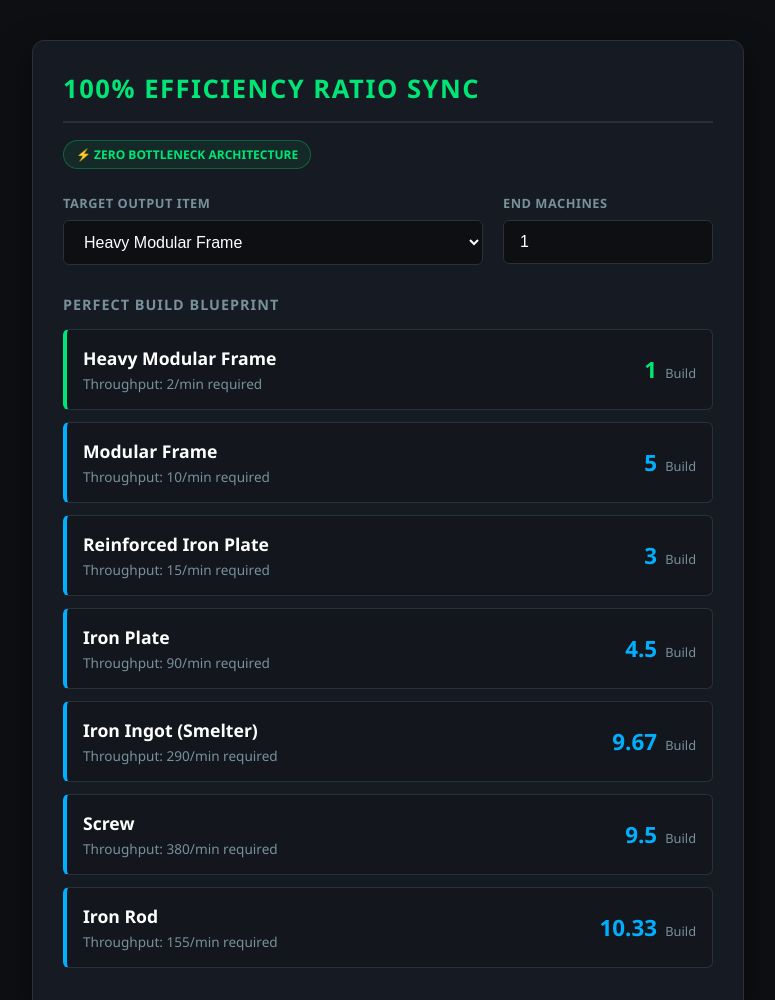
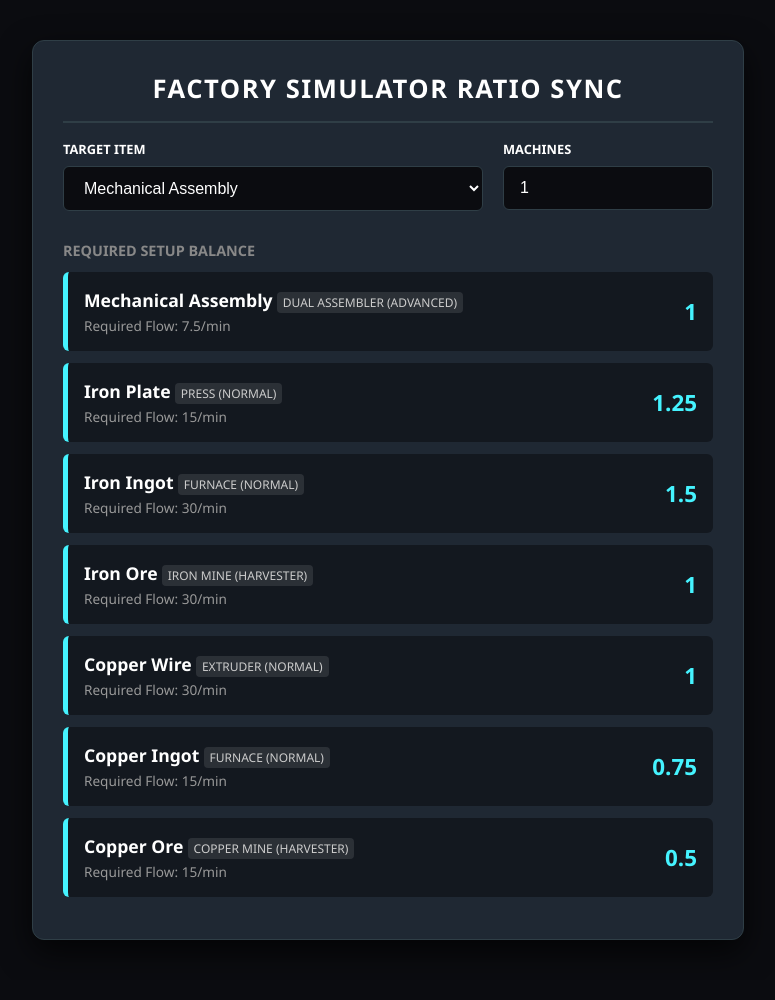
Before and after one commit to Exceletor/max-eff-calculator, a plain HTML site: page index.html in a window 1280 px wide. Shown: the top 1000 px of the page, without its empty margins (252-1027 px from the left). Drawn offline with Linux system fonts and the light colour scheme.

Commit message:
Update index.html

```diff
--- a/index.html
+++ b/index.html
@@ -3,20 +3,20 @@
 <head>
     <meta charset="UTF-8">
     <meta name="viewport" content="width=device-width, initial-scale=1.0">
-    <title>Max Efficiency Factory Ratio Sync</title>
+    <title>Factory Simulator Ultimate Sync</title>
     <style>
         :root {
-            --bg-color: #0d0f12;
-            --panel-bg: #161a22;
-            --accent-green: #00e676;
-            --accent-blue: #00b0ff;
-            --text-light: #f5f6f8;
-            --text-muted: #78909c;
-            --border-color: #263238;
+            --bg-color: #0b0c10;
+            --panel-bg: #1f2833;
+            --accent-green: #66fcf1;
+            --accent-blue: #45f3ff;
+            --text-light: #c5c6c7;
+            --text-muted: #66fcf1;
+            --border-color: #2f3e46;
         }
 
         body {
-            font-family: 'Segoe UI', system-ui, -apple-system, sans-serif;
+            font-family: 'Segoe UI', system-ui, sans-serif;
             background-color: var(--bg-color);
             color: var(--text-light);
             margin: 0;
@@ -30,32 +30,20 @@
             max-width: 650px;
             background: var(--panel-bg);
             border-radius: 12px;
+            padding: 30px;
+            box-shadow: 0 12px 32px rgba(0,0,0,0.7);
             border: 1px solid var(--border-color);
-            padding: 30px;
-            box-shadow: 0 12px 32px rgba(0,0,0,0.5);
         }
 
         h1 {
             margin-top: 0;
             font-size: 1.6rem;
-            color: var(--accent-green);
+            color: #fff;
             text-transform: uppercase;
             letter-spacing: 1.5px;
             border-bottom: 2px solid var(--border-color);
             padding-bottom: 15px;
-        }
-
-        .efficiency-badge {
-            display: inline-block;
-            background: rgba(0, 230, 118, 0.08);
-            color: var(--accent-green);
-            padding: 5px 12px;
-            border-radius: 20px;
-            font-size: 0.75rem;
-            font-weight: bold;
-            text-transform: uppercase;
-            margin-bottom: 25px;
-            border: 1px solid rgba(0, 230, 118, 0.3);
+            text-align: center;
         }
 
         .grid-inputs {
@@ -68,57 +56,32 @@
         label {
             display: block;
             font-size: 0.8rem;
-            color: var(--text-muted);
+            color: #fff;
             margin-bottom: 8px;
             text-transform: uppercase;
             font-weight: 600;
-            letter-spacing: 0.5px;
         }
 
         select, input {
             width: 100%;
             padding: 12px 16px;
-            background: var(--bg-color);
+            background: #0b0c10;
             border: 1px solid var(--border-color);
             color: #fff;
             border-radius: 6px;
             font-size: 1rem;
             box-sizing: border-box;
-            transition: border-color 0.2s ease;
-        }
-
-        select:focus, input:focus {
-            outline: none;
-            border-color: var(--accent-blue);
-        }
-
-        .results-section h2 {
-            font-size: 0.9rem;
-            color: var(--text-muted);
-            text-transform: uppercase;
-            margin-bottom: 15px;
-            letter-spacing: 1px;
         }
 
         .ratio-row {
-            background: rgba(0, 0, 0, 0.15);
-            border: 1px solid var(--border-color);
+            background: rgba(0, 0, 0, 0.4);
             border-radius: 6px;
             padding: 16px;
             margin-bottom: 12px;
             display: flex;
             justify-content: space-between;
             align-items: center;
-            transition: transform 0.2s ease;
-        }
-
-        .ratio-row:hover {
-            transform: translateX(2px);
-        }
-
-        .item-info {
-            display: flex;
-            flex-direction: column;
+            border-left: 5px solid var(--accent-blue);
         }
 
         .item-name {
@@ -129,12 +92,17 @@
 
         .item-rates {
             font-size: 0.85rem;
-            color: var(--text-muted);
+            color: #999;
             margin-top: 4px;
         }
 
-        .ratio-badge {
-            text-align: right;
+        .machine-type {
+            font-size: 0.75rem;
+            text-transform: uppercase;
+            background: rgba(255,255,255,0.1);
+            padding: 2px 6px;
+            border-radius: 4px;
+            color: #ccc;
         }
 
         .machine-qty {
@@ -142,104 +110,89 @@
             font-weight: 700;
             color: var(--accent-blue);
         }
-
-        .target-machine {
-            color: var(--accent-green);
-        }
-
-        .unit-label {
-            font-size: 0.8rem;
-            color: var(--text-muted);
-            margin-left: 4px;
-        }
     </style>
 </head>
 <body>
 
 <div class="calculator-card">
-    <h1>100% Efficiency Ratio Sync</h1>
-    <div class="efficiency-badge">⚡ Zero Bottleneck Architecture</div>
+    <h1>Factory Simulator Ratio Sync</h1>
 
     <div class="grid-inputs">
         <div>
-            <label for="itemSelect">Target Output Item</label>
+            <label for="itemSelect">Target Item</label>
             <select id="itemSelect">
-                <option value="heavy_frame">Heavy Modular Frame</option>
-                <option value="modular_frame">Modular Frame</option>
-                <option value="reinforced_plate">Reinforced Iron Plate</option>
+                <option value="mechanical_assembly">Mechanical Assembly</option>
+                <option value="copper_wire">Copper Wire</option>
                 <option value="iron_plate">Iron Plate</option>
-                <option value="screw">Screws</option>
-                <option value="iron_rod">Iron Rod</option>
             </select>
         </div>
         <div>
-            <label for="machineCount">End Machines</label>
-            <input type="number" id="machineCount" value="1" min="1" step="1">
+            <label for="machineCount">Machines</label>
+            <input type="number" id="machineCount" value="1" min="1">
         </div>
     </div>
 
-    <div class="results-section">
-        <h2>Perfect Build Blueprint</h2>
+    <div>
+        <h2 style="font-size: 0.9rem; text-transform: uppercase; color: #888;">Required Setup Balance</h2>
         <div id="blueprintOutput"></div>
     </div>
 </div>
 
 <script>
-    // FACTORY DATA SYSTEM
-    // time = duration of a single craft cycle in seconds
-    // yield = exact item quantity generated per finished cycle
-    // ingredients = explicit array listing required sub-components
+    // THE SYNCHRONIZED ENGINE
+    // For Processors: provide 'time' (seconds) and 'yield'
+    // For Harvesters: provide 'flatRatePerMin' directly (no time)
     const factoryData = {
-        heavy_frame: {
-            name: "Heavy Modular Frame",
-            time: 30,
+        mechanical_assembly: {
+            name: "Mechanical Assembly",
+            machine: "Dual Assembler (Advanced)",
+            time: 8,
             yield: 1,
             ingredients: [
-                { id: "modular_frame", qty: 5 },
-                { id: "screw", qty: 100 }
-            ]
-        },
-        modular_frame: {
-            name: "Modular Frame",
-            time: 60,
-            yield: 2,
-            ingredients: [
-                { id: "reinforced_plate", qty: 3 },
-                { id: "iron_rod", qty: 12 }
-            ]
-        },
-        reinforced_plate: {
-            name: "Reinforced Iron Plate",
-            time: 12,
-            yield: 1,
-            ingredients: [
-                { id: "iron_plate", qty: 6 },
-                { id: "screw", qty: 12 }
+                { id: "iron_plate", qty: 2 },
+                { id: "copper_wire", qty: 4 }
             ]
         },
         iron_plate: {
             name: "Iron Plate",
-            time: 6,
+            machine: "Press (Normal)",
+            time: 5,
+            yield: 1,
+            ingredients: [{ id: "iron_ingot", qty: 2 }]
+        },
+        copper_wire: {
+            name: "Copper Wire",
+            machine: "Extruder (Normal)",
+            time: 4,
             yield: 2,
-            ingredients: [{ id: "iron_ingot", qty: 3 }]
-        },
-        screw: {
-            name: "Screw",
-            time: 6,
-            yield: 4,
-            ingredients: [{ id: "iron_rod", qty: 1 }]
-        },
-        iron_rod: {
-            name: "Iron Rod",
-            time: 4,
-            yield: 1,
-            ingredients: [{ id: "iron_ingot", qty: 1 }]
+            ingredients: [{ id: "copper_ingot", qty: 1 }]
         },
         iron_ingot: {
-            name: "Iron Ingot (Smelter)",
-            time: 2,
+            name: "Iron Ingot",
+            machine: "Furnace (Normal)",
+            time: 3,
             yield: 1,
-            ingredients: [] // Terminating node (raw layer)
+            ingredients: [{ id: "iron_ore", qty: 1 }]
+        },
+        copper_ingot: {
+            name: "Copper Ingot",
+            machine: "Furnace (Normal)",
+            time: 3,
+            yield: 1,
+            ingredients: [{ id: "copper_ore", qty: 1 }]
+        },
+        // HARVESTERS (No cycle time, just flat output per minute)
+        iron_ore: {
+            name: "Iron Ore",
+            machine: "Iron Mine (Harvester)",
+            flatRatePerMin: 30,
+            ingredients: []
+        },
+        copper_ore: {
+            name: "Copper Ore",
+            machine: "Copper Mine (Harvester)",
+            flatRatePerMin: 30,
+            ingredients: []
         }
     };
 
@@ -250,70 +203,72 @@
     function calculatePerfectRatios() {
         const targetId = itemSelect.value;
         const finalMachineTarget = parseInt(machineCount.value) || 1;
+        const targetRecipe = factoryData[targetId];
 
-        const targetRecipe = factoryData[targetId];
         if (!targetRecipe) return;
 
-        // Base flow calculation: Items produced per minute by the specified number of final stage machines
-        const targetItemsPerMin = (60 / targetRecipe.time) * targetRecipe.yield * finalMachineTarget;
+        // Calculate initial items per minute based on whether it's a timed or flat rate machine
+        let targetItemsPerMin = 0;
+        if (targetRecipe.time) {
+            targetItemsPerMin = (60 / targetRecipe.time) * targetRecipe.yield * finalMachineTarget;
+        } else {
+            targetItemsPerMin = targetRecipe.flatRatePerMin * finalMachineTarget;
+        }
 
         const totals = {};
 
-        // Recursive tree-traversal calculation loop
         function extractRates(id, requiredPerMin) {
             const recipe = factoryData[id];
             if (!recipe) return;
 
-            const singleMachineOutputPerMin = (60 / recipe.time) * recipe.yield;
-            const exactMachinesNeeded = requiredPerMin / singleMachineOutputPerMin;
+            let exactMachinesNeeded = 0;
+
+            // MATH FOR BOTH FORMS:
+            if (recipe.time) {
+                // Processor math
+                const singleMachineOutputPerMin = (60 / recipe.time) * recipe.yield;
+                exactMachinesNeeded = requiredPerMin / singleMachineOutputPerMin;
+            } else {
+                // Harvester math
+                exactMachinesNeeded = requiredPerMin / recipe.flatRatePerMin;
+            }
 
             if (!totals[id]) {
-                totals[id] = { name: recipe.name, machines: 0, itemsPerMin: 0 };
+                totals[id] = { name: recipe.name, machine: recipe.machine, machines: 0, itemsPerMin: 0 };
             }
             totals[id].machines += exactMachinesNeeded;
             totals[id].itemsPerMin += requiredPerMin;
 
-            recipe.ingredients.forEach(ing => {
-                const neededIngRatePerMin = (requiredPerMin / recipe.yield) * ing.qty;
-                extractRates(ing.id, neededIngRatePerMin);
-            });
+            if (recipe.ingredients) {
+                recipe.ingredients.forEach(ing => {
+                    const neededIngRatePerMin = (requiredPerMin / (recipe.yield || 1)) * ing.qty;
+                    extractRates(ing.id, neededIngRatePerMin);
+                });
+            }
         }
 
-        // Run algorithmic calculation engine
         extractRates(targetId, targetItemsPerMin);
 
-        // Generate and sync dynamic HTML structure
         let html = '';
         for (const id in totals) {
             const item = totals[id];
-            const isTarget = (id === targetId);
-
-            // Format decimals cleanly up to 2 decimal places, scrubbing off redundant trailing zeros
-            const displayMachines = parseFloat(item.machines.toFixed(2));
-            const displayItems = parseFloat(item.itemsPerMin.toFixed(2));
-
             html += `
-                <div class="ratio-row" style="${isTarget ? 'border-left: 4px solid var(--accent-green);' : 'border-left: 4px solid var(--accent-blue);'}">
-                    <div class="item-info">
-                        <span class="item-name">${item.name}</span>
-                        <span class="item-rates">Throughput: ${displayItems}/min required</span>
+                <div class="ratio-row">
+                    <div>
+                        <span class="item-name">${item.name}</span> <span class="machine-type">${item.machine}</span>
+                        <div class="item-rates">Required Flow: ${parseFloat(item.itemsPerMin.toFixed(2))}/min</div>
                     </div>
-                    <div class="ratio-badge">
-                        <span class="machine-qty ${isTarget ? 'target-machine' : ''}">${displayMachines}</span>
-                        <span class="unit-label">Build</span>
+                    <div>
+                        <span class="machine-qty">${parseFloat(item.machines.toFixed(2))}</span>
                     </div>
                 </div>
             `;
         }
-
         blueprintOutput.innerHTML = html;
     }
 
-    // Assign operational event execution triggers
     itemSelect.addEventListener('change', calculatePerfectRatios);
     machineCount.addEventListener('input', calculatePerfectRatios);
-
-    // Initial operational initialization
     calculatePerfectRatios();
 </script>
 
```
